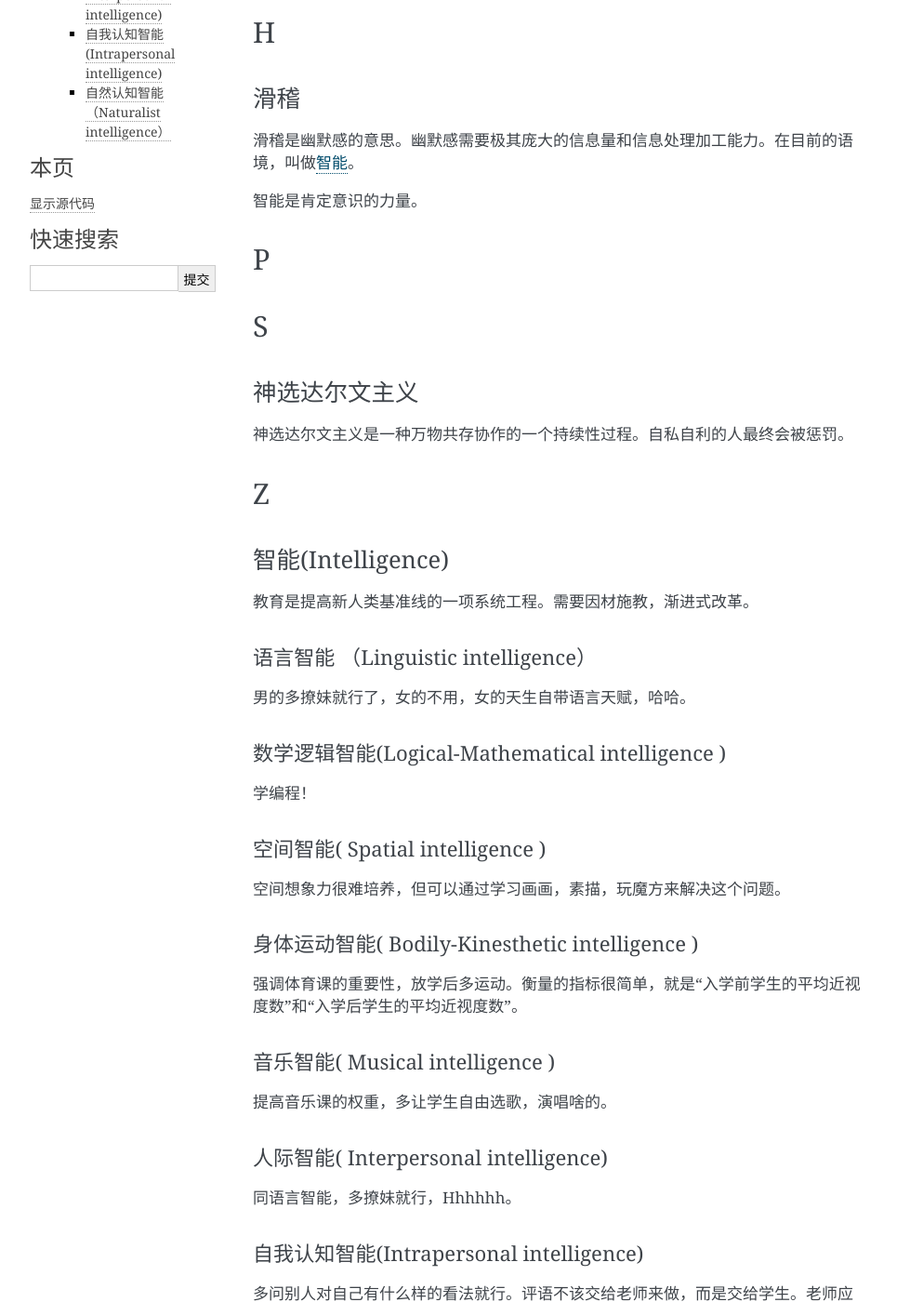
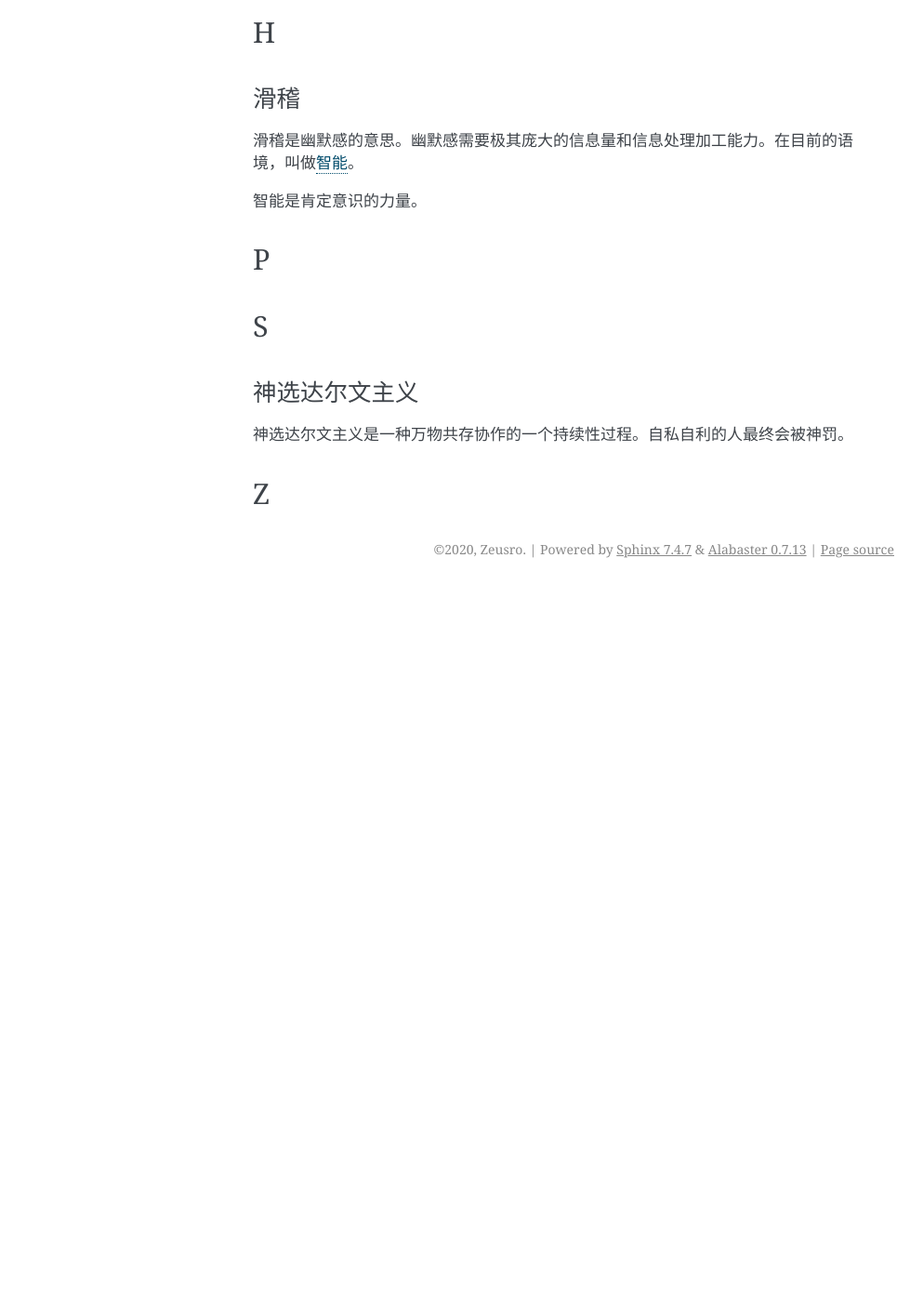
Before and after one commit to zeusro/God-Theory, a Sphinx documentation site: the page built from source/chapter_0.md, in a window 1280 px wide and 1400 px high, scrolled down 635 px. Shown: the whole window at 93% size, without its empty margins (148-1141 px from the left). Built offline with Sphinx 7.4.7, drawn with Linux system fonts in a browser that asks for light colours; after the commit the page ends 1265 px from its top, so only the background shows below that; some of the changed text lies outside the part shown.

Commit message:
Sun Nov 22 20:22:52 CST 2020

```diff
--- a/source/chapter_0.md
+++ b/source/chapter_0.md
@@ -30,44 +30,6 @@
 
 ### 神选达尔文主义
 
-神选达尔文主义是一种万物共存协作的一个持续性过程。自私自利的人最终会被惩罚。
+神选达尔文主义是一种万物共存协作的一个持续性过程。自私自利的人最终会被神罚。
 
 ## Z
-
-### 智能(Intelligence)
-
-教育是提高新人类基准线的一项系统工程。需要因材施教，渐进式改革。
-
-#### 语言智能 （Linguistic intelligence）
-
-男的多撩妹就行了，女的不用，女的天生自带语言天赋，哈哈。
-
-#### 数学逻辑智能(Logical-Mathematical intelligence )
-
-学编程！
-
-#### 空间智能( Spatial intelligence )
-
-空间想象力很难培养，但可以通过学习画画，素描，玩魔方来解决这个问题。
-
-#### 身体运动智能( Bodily-Kinesthetic intelligence )
-
-强调体育课的重要性，放学后多运动。衡量的指标很简单，就是“入学前学生的平均近视度数”和“入学后学生的平均近视度数”。
-
-#### 音乐智能( Musical intelligence )
-
-提高音乐课的权重，多让学生自由选歌，演唱啥的。
-
-#### 人际智能( Interpersonal intelligence)
-
-同语言智能，多撩妹就行，Hhhhhh。
-
-#### 自我认知智能(Intrapersonal intelligence)
-
-多问别人对自己有什么样的看法就行。评语不该交给老师来做，而是交给学生。老师应该作为教育的引导者，而不是权威讲师。
-
-2009年，我一眼看穿杨佳绝非善类，但是她为了逼我退学，不惜百般污蔑我,让我在全校师生面前公开道歉。后来我自学心理学，广泛研究了万千世界下各类生物，写下了 《 [权威关系的毒害](https://zhuanlan.zhihu.com/p/143016953) 》。
-
-#### 自然认知智能（Naturalist intelligence）
-
-注意安全，多组织户外活动就行。
```
